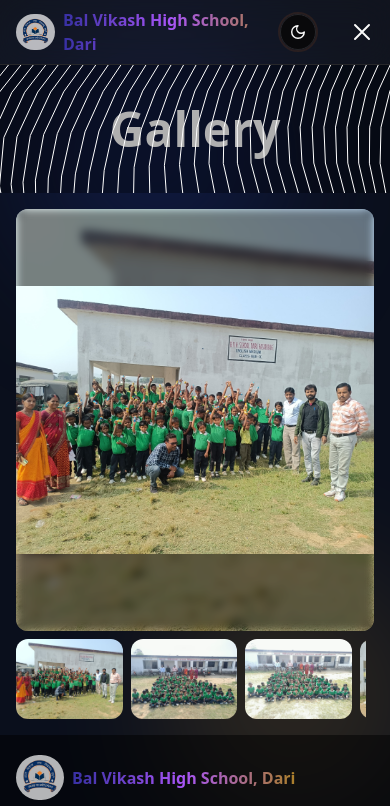
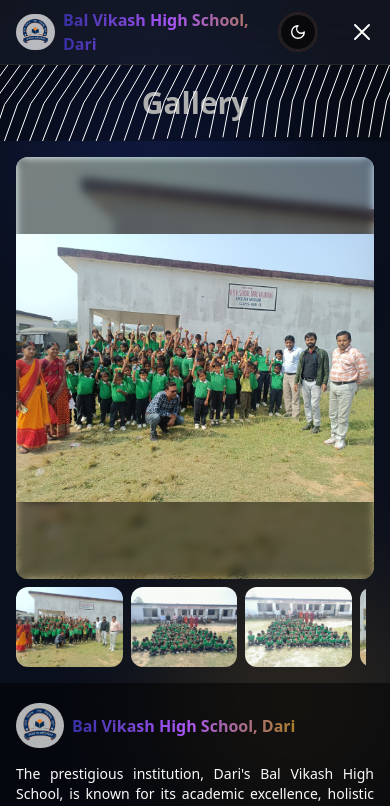
Before and after one commit to R-U-Bharti/bal-vikash, a React (Vite) app: page /bal-vikash/gallery in a window 390 px wide. Shown: the top 806 px of the page. Built offline with nearby package versions, Linux system fonts and the light colour scheme.

Commit message:
page header

```diff
--- a/src/Components/PageHeader.jsx
+++ b/src/Components/PageHeader.jsx
@@ -4,7 +4,7 @@ import Waves from './bits/Waves'
 
 const PageHeader = ({ title }) => {
     return (
-        <FadeInUp className={'relative py-10 text-center text-5xl font-semibold'}>
+        <FadeInUp className={'relative py-5 md:py-10 text-center text-3xl md:text-5xl font-semibold'}>
             {title}
             <Waves
                 lineColor="#fff"
```
